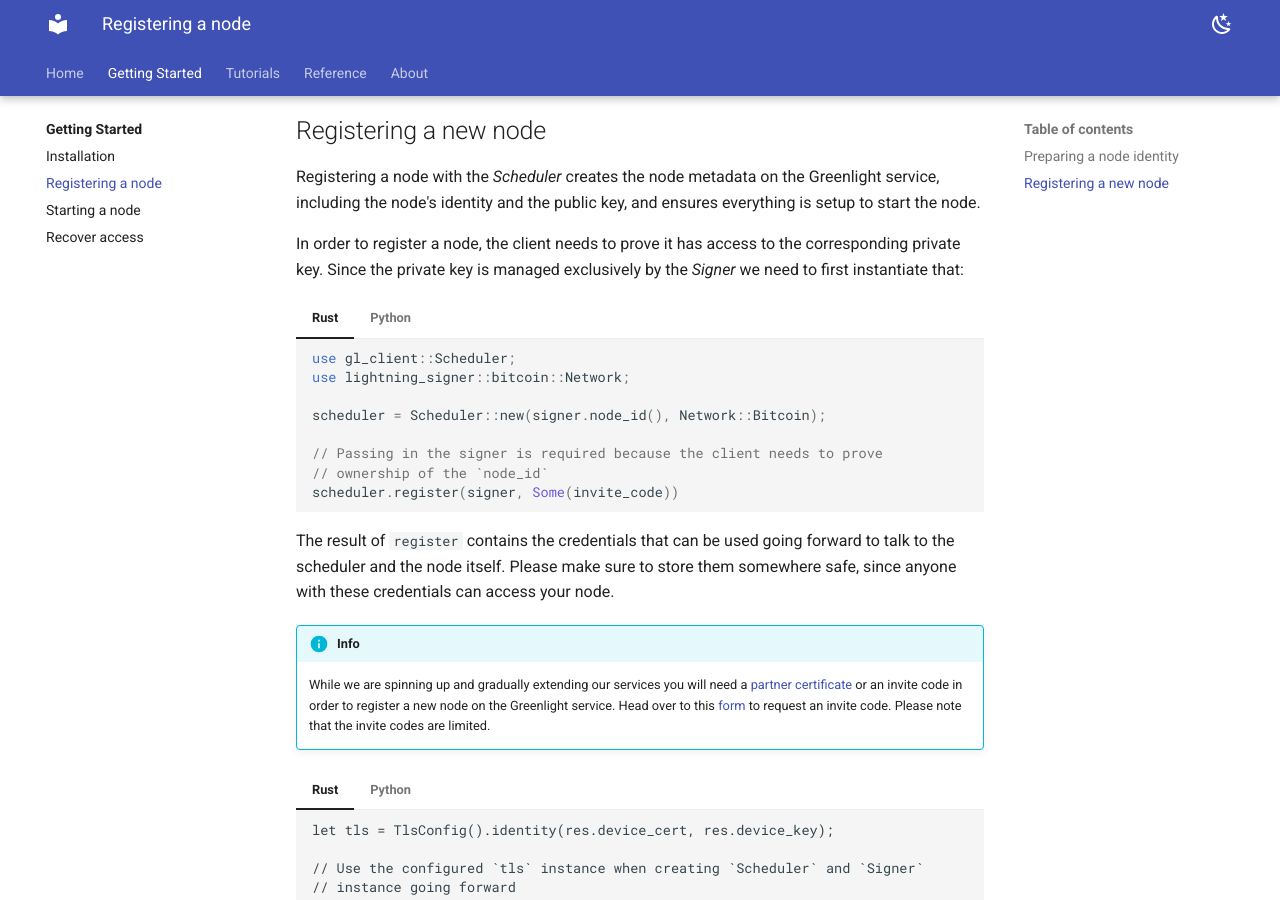
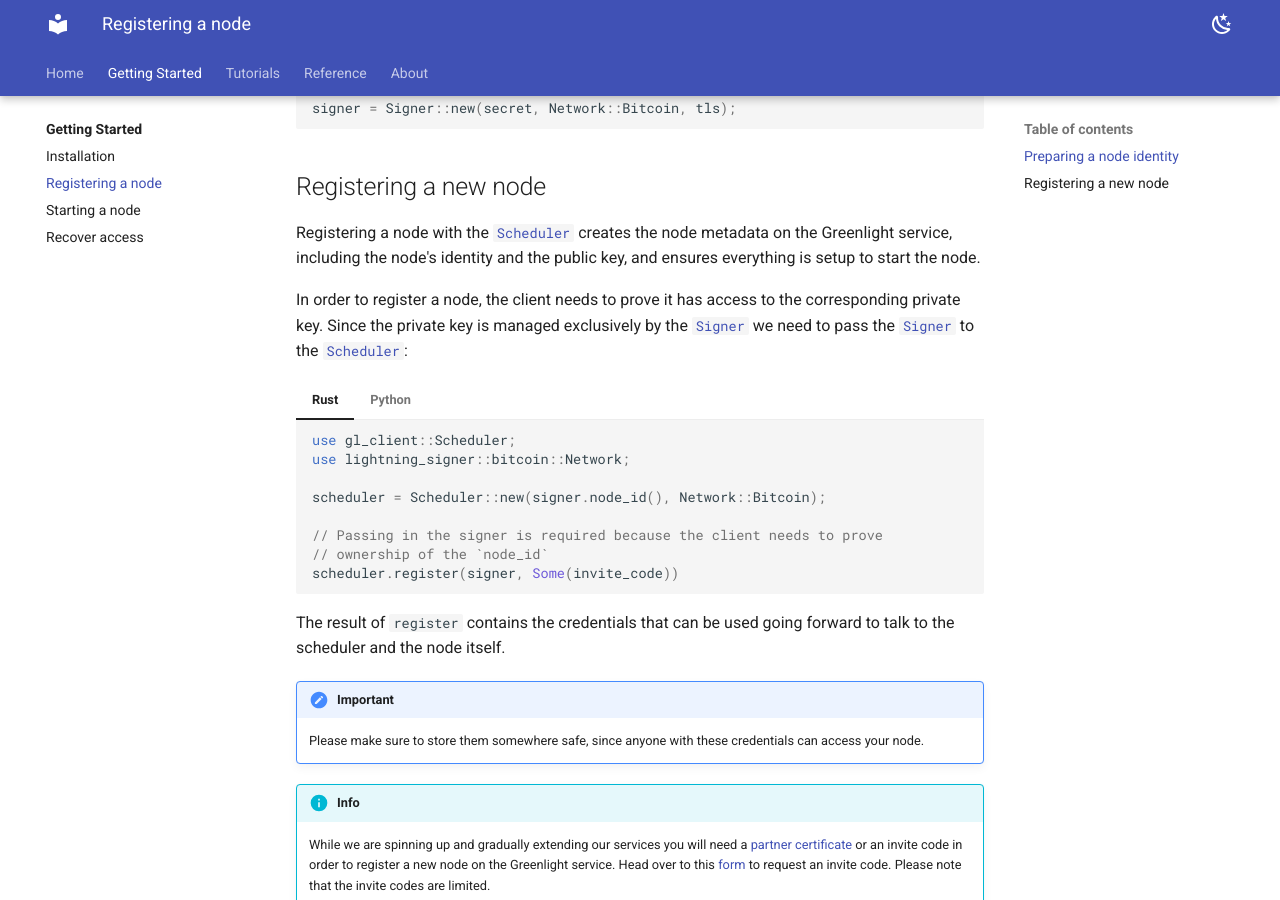
Before and after one commit to Blockstream/greenlight, an MkDocs documentation site: the page built from docs/src/getting-started/register.md, in a window 1280 px wide and 900 px high, scrolled down 1784 px. Built offline with MkDocs 1.6.1 and Material for MkDocs 9.7.7, drawn with Linux system fonts in a browser that asks for light colours; some of the changed text lies outside the part shown.

Commit message:
docs: Add internal links to the guide
Also add some boxes for important information

Signed-off-by: Peter Neuroth <pet.v.ne@gmail.com>

````diff
--- a/docs/src/getting-started/register.md
+++ b/docs/src/getting-started/register.md
@@ -71,17 +71,19 @@
 === "Javascript"
 	<!-- TODO -->
 
-Remember to store the seed somewhere (file on disk, registry, etc)
-because without it, you will not have access to the node, and any
-funds on the node will be lost forever! We mean it when we say _you're
-the only one with access to the seed_!
+!!! important
+	Remember to store the seed somewhere (file on disk, registry, etc)
+	because without it, you will not have access to the node, and any
+	funds on the node will be lost forever! We mean it when we say _you're
+	the only one with access to the seed_!
 
 
 Next we instantiate an mTLS identity we will use to authenticate with
 Greenlight. Since we haven't registered our node with the service yet,
-we will use a dummy key, that allows us to talk to the _Scheduler_ but
-will not allow us to talk to any other service. No worries, once we
-register the node we will get a valid certificate to authenticate.
+we will use a [dummy key][auth], that allows us to talk to the
+[`Scheduler`][scheduler] but will not allow us to talk to any other service.
+No worries, once we register the node we will get a valid certificate
+to authenticate.
 
 === "Rust"
 	```rust
@@ -107,7 +109,7 @@
 	var tls = new glclient.TlsConfig();
 	```
 
-Finally, we can create the `Signer` which processes incoming signature
+Finally, we can create the [`Signer`][signer] which processes incoming signature
 requests, and is used when registering a node to prove ownership of
 the private key. The last thing to decide is which network we want the
 node to run on. You can chose between the following networks:
@@ -140,13 +142,14 @@
 
 ## Registering a new node
 
-Registering a node with the _Scheduler_ creates the node metadata on
+Registering a node with the [`Scheduler`][scheduler] creates the node metadata on
 the Greenlight service, including the node's identity and the public
 key, and ensures everything is setup to start the node.
 
 In order to register a node, the client needs to prove it has access
 to the corresponding private key. Since the private key is managed
-exclusively by the _Signer_ we need to first instantiate that:
+exclusively by the [`Signer`][signer] we need to pass the [`Signer`][signer]
+to the [`Scheduler`][scheduler]:
 
 === "Rust"
 	```rust
@@ -177,9 +180,11 @@
 	```
 
 The result of `register` contains the credentials that can be used
-going forward to talk to the scheduler and the node itself. Please
-make sure to store them somewhere safe, since anyone with these
-credentials can access your node.
+going forward to talk to the scheduler and the node itself.
+
+!!! important
+	Please make sure to store them somewhere safe, since anyone with
+	these credentials can access your node.
 
 !!! Info
 	While we are spinning up and gradually extending our services
@@ -218,3 +223,6 @@
 [security]: ../reference/security.md
 [partner-cert]: ../reference/partner-certs.md
 [invite-tokens]: https://docs.google.com/forms/d/e/1FAIpQLSf_YaUJt8lKIDwS893Uk2mBiW6BUcoQkvO_g8EFZc9XqQfkqw/viewform
+[signer]: ./index.md#signer
+[scheduler]: ./index.md#scheduler
+[auth]: ./index.md#authentication
````
